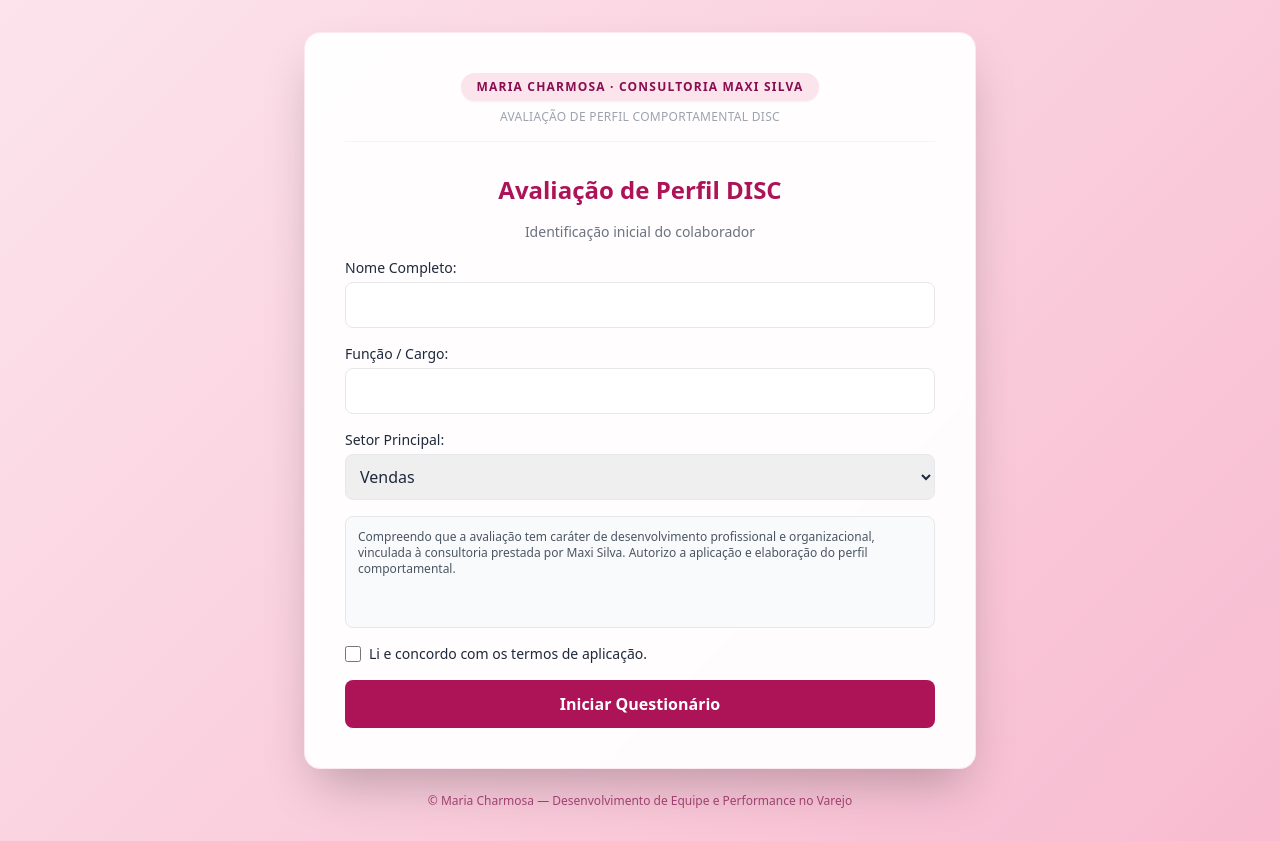
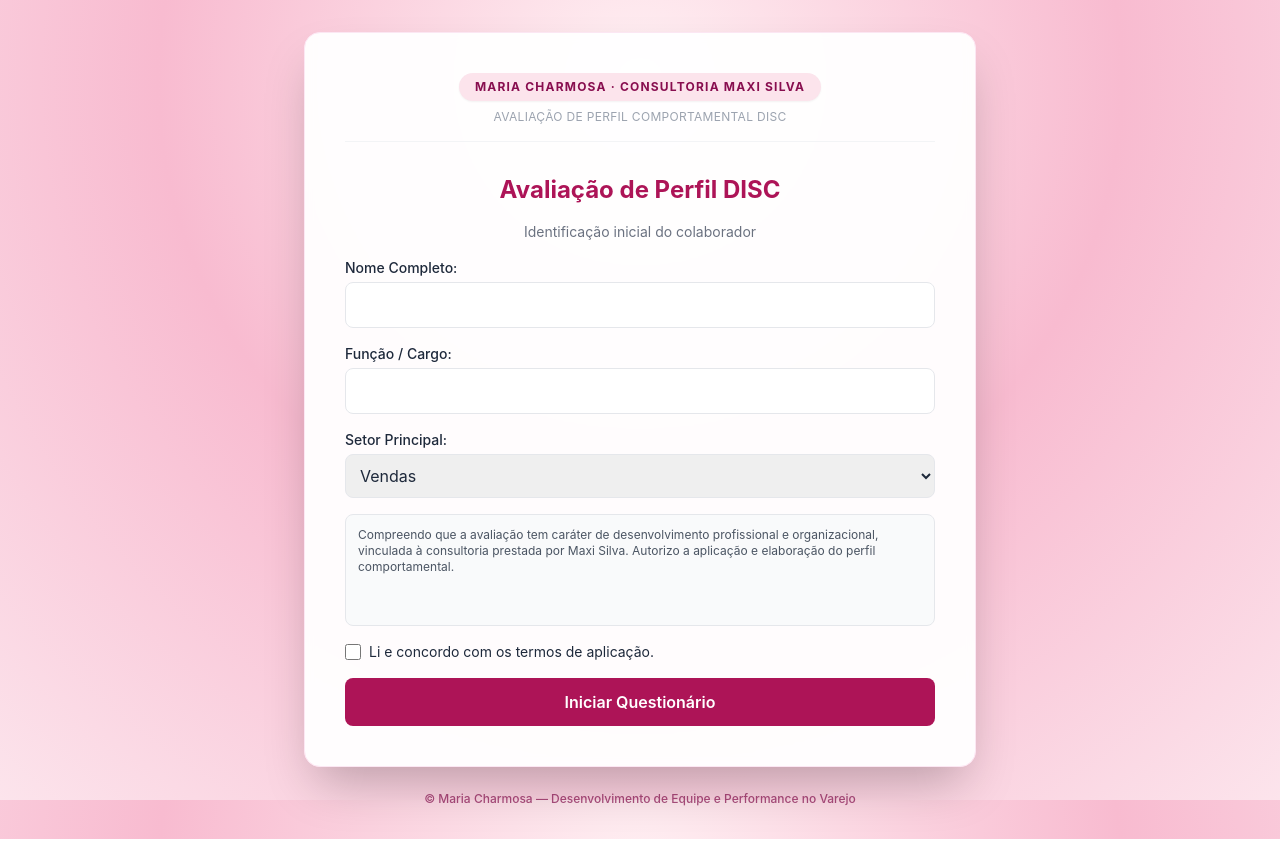
Before and after one commit to ONMHUB/disctest, a React (Vite) app: page / in a window 1280 px wide. Built offline with nearby package versions, Linux system fonts and the light colour scheme.

Commit message:
Update index.css

```diff
--- a/src/index.css
+++ b/src/index.css
@@ -3,27 +3,43 @@
 @tailwind utilities;
 
 @layer base {
+  * {
+    box-sizing: border-box;
+  }
+  html, body, #root {
+    height: 100%;
+    margin: 0;
+    padding: 0;
+  }
   body {
-    background: linear-gradient(135deg, #fce4ec 0%, #f8bbd0 100%);
+    background: radial-gradient(circle at 50% 10%, #fff0f3 0%, #f8bbd0 50%, #fce4ec 100%);
     color: #1e293b;
-    font-family: system-ui, -apple-system, BlinkMacSystemFont, 'Segoe UI', Roboto, Oxygen, Ubuntu, Cantarell, sans-serif;
-    min-height: 100vh;
+    font-family: 'Inter', system-ui, -apple-system, sans-serif;
+    -webkit-font-smoothing: antialiased;
   }
 }
 
-/* Customização da barra de rolagem para ficar elegante */
+/* Animação suave de transição entre etapas */
+@keyframes fadeIn {
+  from { opacity: 0; transform: translateY(8px); }
+  to { opacity: 1; transform: translateY(0); }
+}
+
+.animate-fade-in {
+  animation: fadeIn 0.35s cubic-bezier(0.16, 1, 0.3, 1) forwards;
+}
+
+/* Scrollbar estilizada */
 ::-webkit-scrollbar {
-  width: 6px;
-  height: 6px;
+  width: 8px;
 }
 ::-webkit-scrollbar-track {
   background: #f1f1f1;
-  border-radius: 4px;
 }
 ::-webkit-scrollbar-thumb {
-  background: #c2185b;
+  background: #db2777;
   border-radius: 4px;
 }
 ::-webkit-scrollbar-thumb:hover {
-  background: #ad1457;
+  background: #be185d;
 }
```
